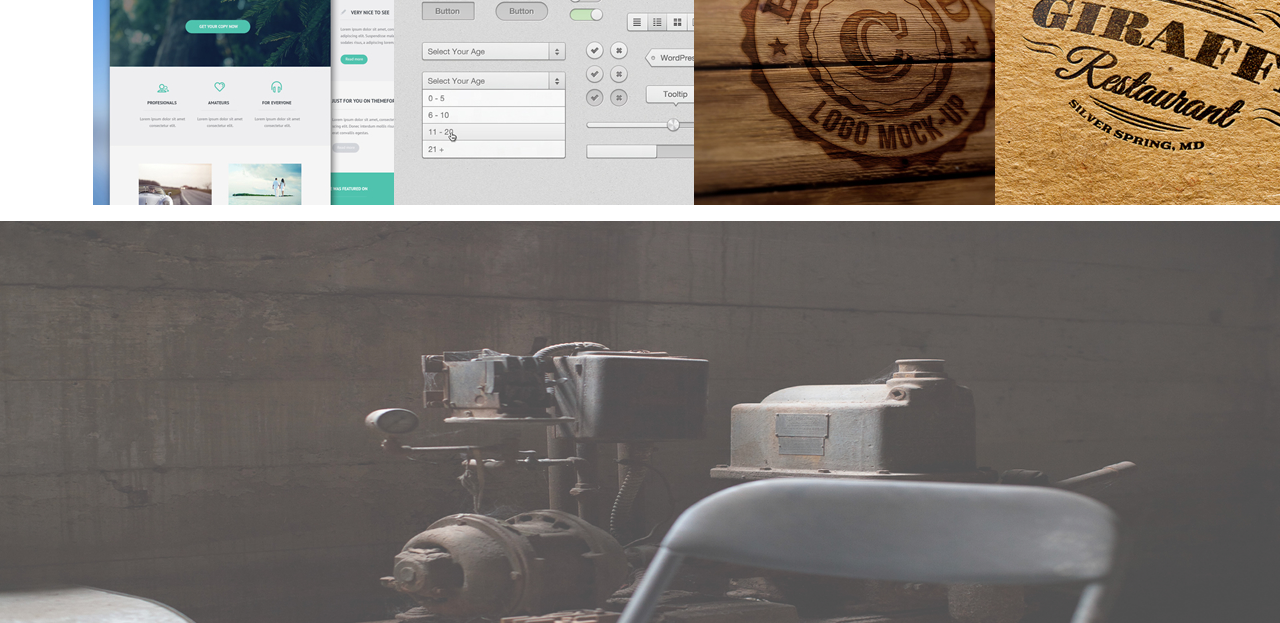
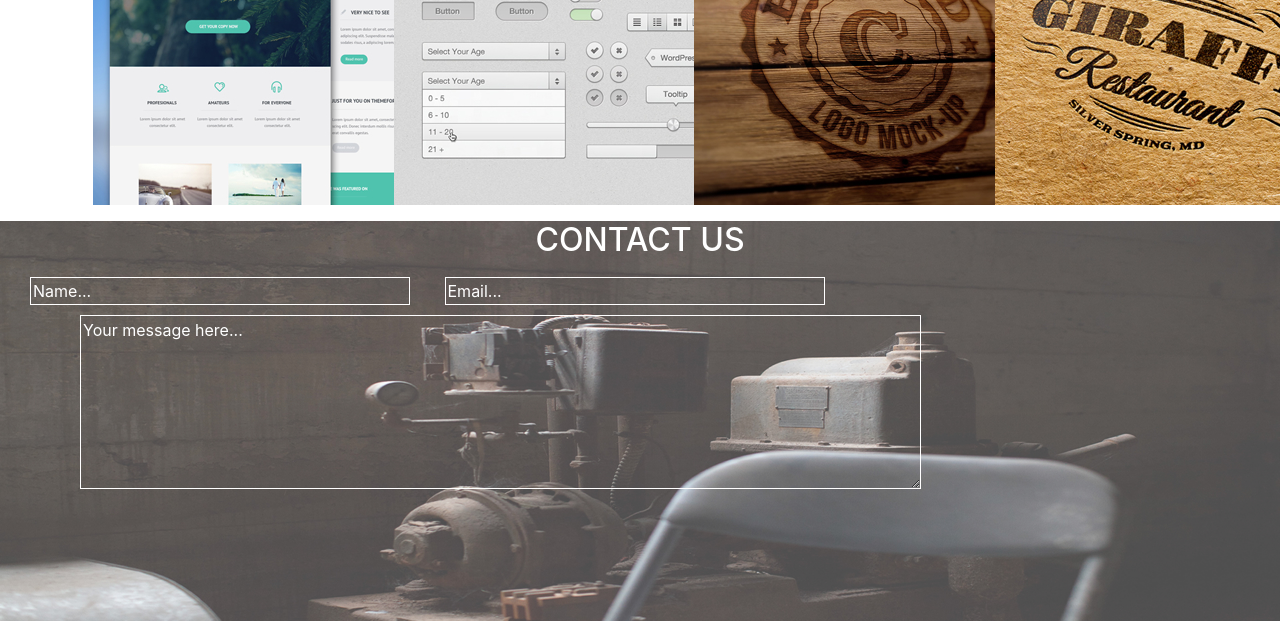
Before and after one commit to math3ng3/Delani, a plain HTML site: page index.html in a window 1280 px wide. Shown: the part 1598-2221 px from the top of the page. Drawn offline with nearby package versions, Linux system fonts and the light colour scheme.

Commit message:
Added styles using CSS

```diff
--- a/css/styles.css
+++ b/css/styles.css
@@ -32,3 +32,27 @@
 .row {
     padding-left: 78px;
 }
+
+#form {
+    background-image: url(../images/c.jpg);
+    background-position: center;
+    background-size: cover;
+    height: 400px;
+    margin: auto 0;
+
+}
+#form input{
+    background-color: transparent;
+    border: white 1px solid;
+    margin: 10px 0 10px 30px;
+    width: 380px;
+
+}
+#form textarea{
+    background-color: transparent;
+    border: white 1px solid;
+    margin-left: 80px;
+}
+::placeholder { /* Chrome, Firefox, Opera, Safari 10.1+ */
+    color: white;
+  }
--- a/index.html
+++ b/index.html
@@ -81,8 +81,13 @@
 
     </div>
 
-    <div>
-        <img src="images/c.jpg" class="img-fluid" alt="">
+    <div id="form">
+        <h2 class="text">CONTACT US</h2>
+       <form action="">
+           <input type="text" placeholder="Name...">
+           <input type="email" placeholder="Email...">
+        <textarea cols="80" rows="7" placeholder="Your message here..."></textarea>
+       </form>
     </div>
 
     <div class="row d-flex justify-content-center">
```
